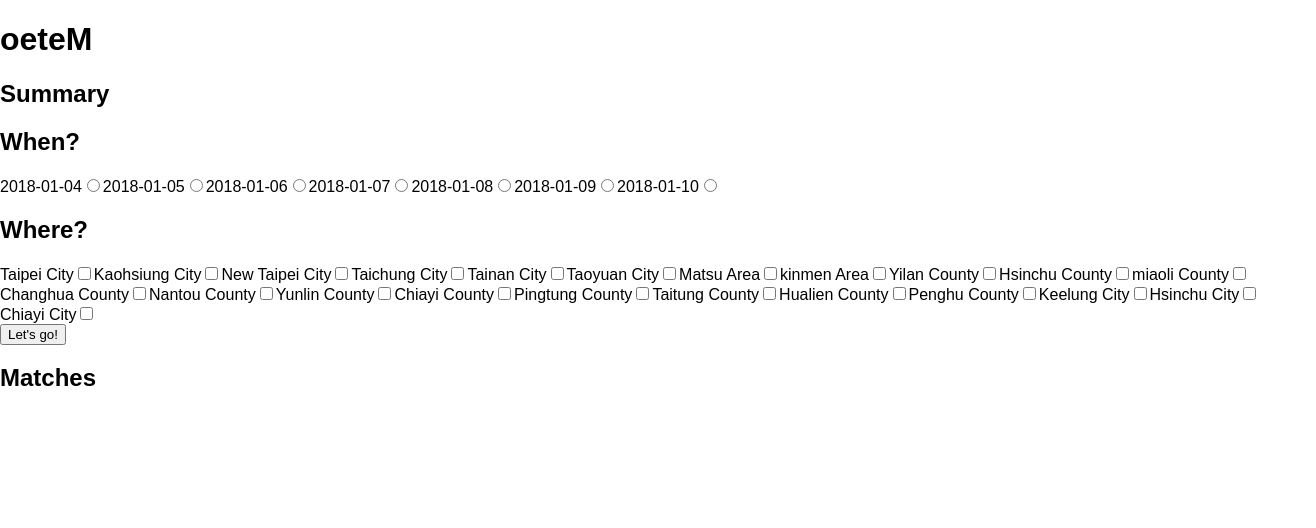
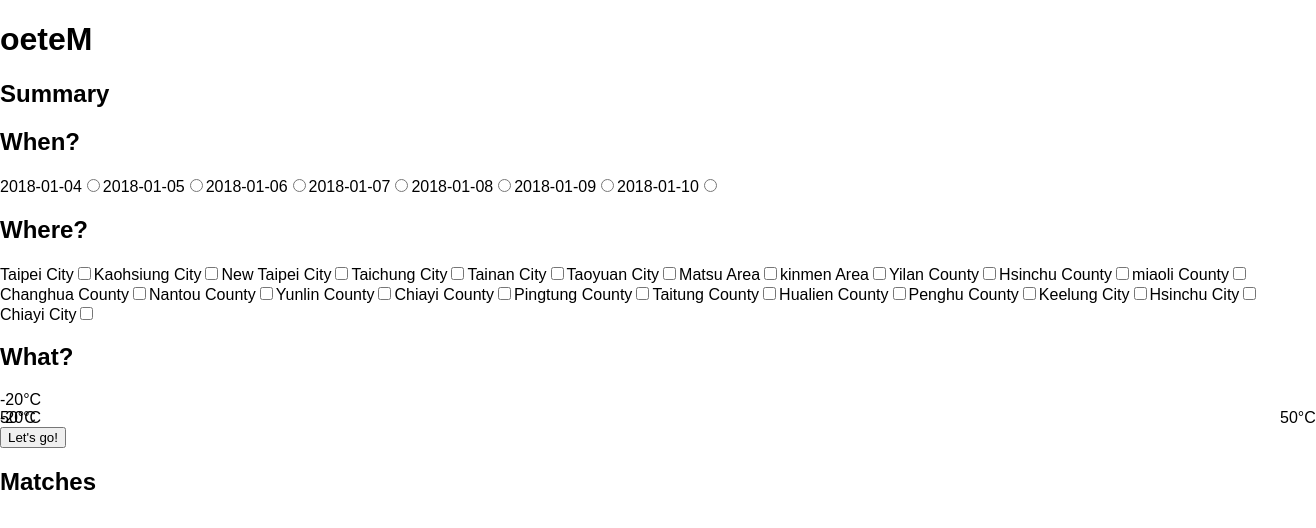
Before and after one commit to VictorCazanave/oetem, a React (Create React App) app: page / in a window 1280 px wide. Shown: the top 528 px of the page, 1316 px wide, since content can reach past the window. Built offline with nearby package versions, Linux system fonts and the light colour scheme.

Commit message:
[App] Use What component

```diff
--- a/src/App.jsx
+++ b/src/App.jsx
@@ -2,6 +2,7 @@ import React from 'react';
 import Summary from './components/Summary/Summary';
 import When from './components/When/When';
 import Where from './components/Where/Where';
+import What from './components/What/What';
 import Matches from './components/Matches/Matches';
 import './App.css';
 
@@ -89,13 +90,18 @@ class App extends React.Component {
 			],
 			selected: {
 				date: null,
-				areas: []
+				areas: [],
+				temperature: {
+					min: -20,
+					max: 50
+				}
 			},
 			matches: []
 		};
 
 		this.handleSelectDate = this.handleSelectDate.bind(this);
 		this.handleSelectArea = this.handleSelectArea.bind(this);
+		this.handleChangeTemperature = this.handleChangeTemperature.bind(this);
 		this.handleClickGo = this.handleClickGo.bind(this);
 	}
 
@@ -130,6 +136,10 @@ class App extends React.Component {
 		});
 	}
 
+	handleChangeTemperature(temperature) {
+		console.log('temperature', temperature);
+	}
+
 	handleClickGo() {
 		this.state.selected.areas.forEach((area) => {
 			const url = `/${this.state.selected.date.replace(/-/g, '')}_${area.id}.json`;
@@ -151,6 +161,7 @@ class App extends React.Component {
 			<Summary selected={this.state.selected}/>
 			<When dates={this.state.dates} selectedDate={this.state.selected.date} onSelect={this.handleSelectDate}/>
 			<Where areas={this.state.areas} selectedAreas={this.state.selected.areas} onSelect={this.handleSelectArea}/>
+			<What temperature={this.state.selected.temperature} onChangeTemperature={this.handleChangeTemperature}/>
 			<button onClick={this.handleClickGo}>Let's go!</button>
 			<Matches matches={this.state.matches}/>
 
```
